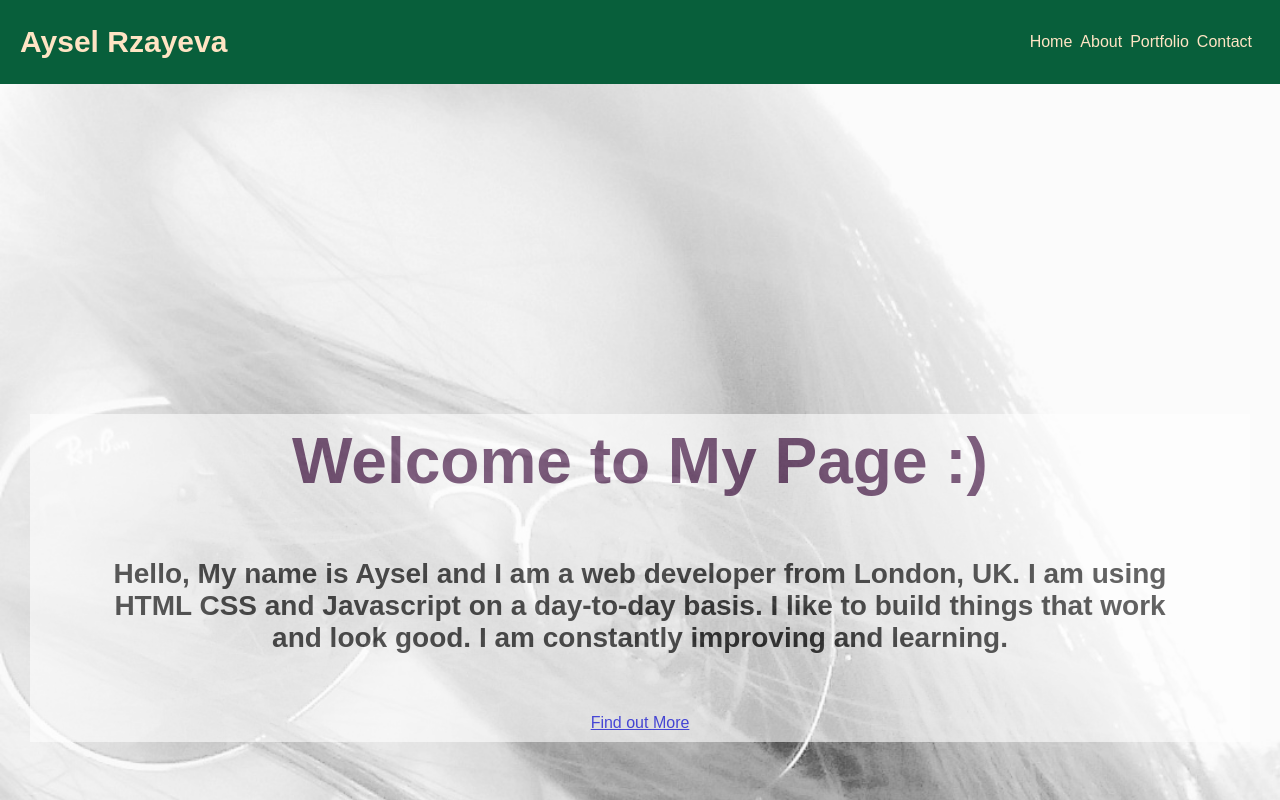
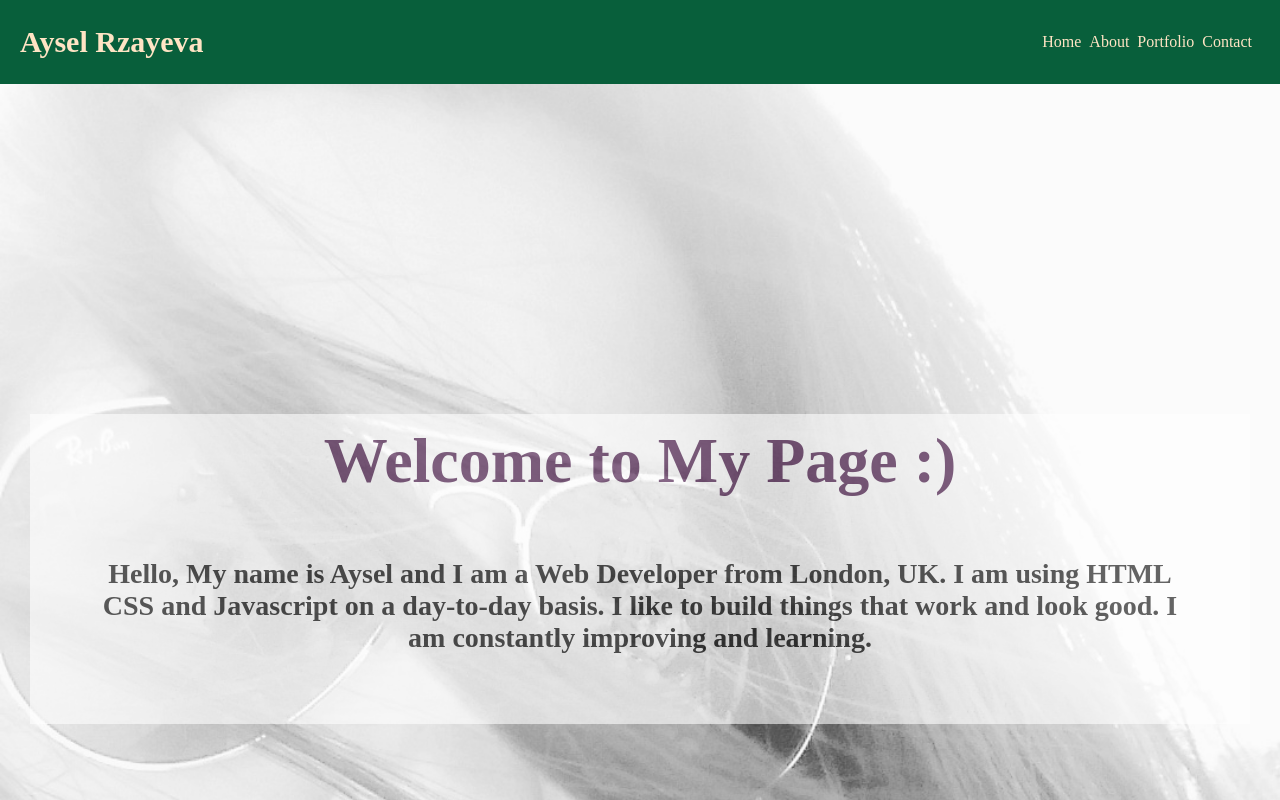
Before and after one commit to Ayselin/a.portfolio, a React (Create React App) app: page / in a window 1280 px wide. Shown: the top 800 px of the page. Built offline with nearby package versions, Linux system fonts and the light colour scheme.

Commit message:
correction in some words

```diff
--- a/src/Header.css
+++ b/src/Header.css
@@ -5,27 +5,23 @@ header {
 }
 
 header h1 {
+    font-family: cursive;
     margin: 0;
     font-size: 4rem;
     color: rgb(59, 7, 59)
 }
-
-header p {
-    font-weight: 700;
-    font-size: 1.75rem;
-    color: rgb(59, 7, 59);
-}
-
 div.paragraph {
     margin: 30px;
     padding: 10px;
     background-color: #ffffff;
     opacity: 0.6;
-    /*filter: alpha(opacity=60); /* For IE8 and earlier */
-  }
-
+    position: absolute;
+}
   div.transbox p {
     margin: 5%;
     font-weight: bold;
-    color: #000000
+    color: #000000;
+    font-weight: 700;
+    font-size: 1.75rem;
+    font-family: cursive
   }
--- a/src/Header.js
+++ b/src/Header.js
@@ -17,10 +17,9 @@ class Header extends Component {
             <div className='paragraph'>
                 <div className='transbox'>
                 <h1>{this.props.title}</h1>
-                <p>Hello, My name is Aysel and I am a web developer from London, UK.
+                <p>Hello, My name is Aysel and I am a Web Developer from London, UK.
 		         I am using HTML CSS and Javascript on a day-to-day basis.
 		         I like to build things that work and look good. I am constantly improving and learning.</p>
-                <a href="#buttom">{this.props.buttom}</a>
                 </div>
             </div>
             </header>
--- a/src/Navigation.css
+++ b/src/Navigation.css
@@ -5,6 +5,7 @@ nav {
     align-items: center;
     padding-right: 20px;
     padding-left: 20px;
+    font-family: cursive
 }
 
 .logo {
--- a/src/index.js
+++ b/src/index.js
@@ -11,7 +11,7 @@ class App extends Component {
         return (
             <div>
             <Navigation logoTitle="Aysel Rzayeva"/>
-            <Header title="Welcome to My Page :)" buttom="Find out More"/>
+            <Header title="Welcome to My Page :)" />
             </div>
         );
     }
```
Also changed, not shown: 1 other file (tests, documents, lock files or other folders).
